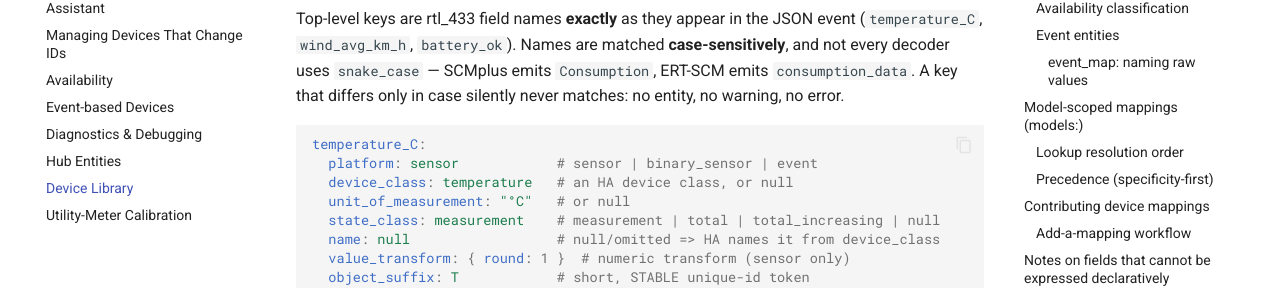
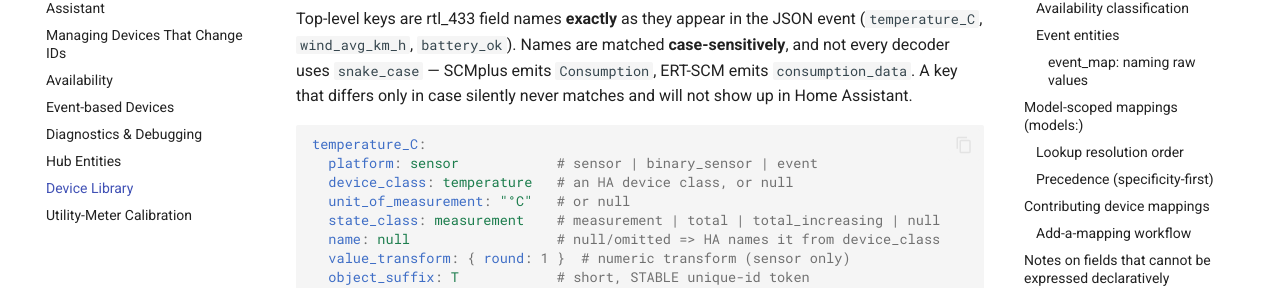
Before and after one commit to rtl-433-hass/rtl_433, an MkDocs documentation site: the page built from docs/device-library.md, in a window 1280 px wide and 900 px high, scrolled down 2786 px. Shown: the part 199-487 px from the top of the window. Built offline with MkDocs 1.6.1 and Material for MkDocs 9.7.7, drawn with Linux system fonts in a browser that asks for light colours; comment, search, counter and statistics services are not loaded; the version menu is left out.

Commit message:
docs: say plainly what a case-mismatched key does
Co-Authored-By: Claude Opus 5 <noreply@anthropic.com>
Claude-Session: https://claude.ai/code/session_018HhtFuqBNovRCKpDqLKD2v

````diff
--- a/docs/device-library.md
+++ b/docs/device-library.md
@@ -124,7 +124,7 @@ Top-level keys are rtl_433 field names **exactly** as they appear in the JSON
 event (`temperature_C`, `wind_avg_km_h`, `battery_ok`). Names are matched
 **case-sensitively**, and not every decoder uses `snake_case` — SCMplus emits
 `Consumption`, ERT-SCM emits `consumption_data`. A key that differs only in case
-silently never matches: no entity, no warning, no error.
+silently never matches and will not show up in Home Assistant.
 
 ```yaml
 temperature_C:
````
